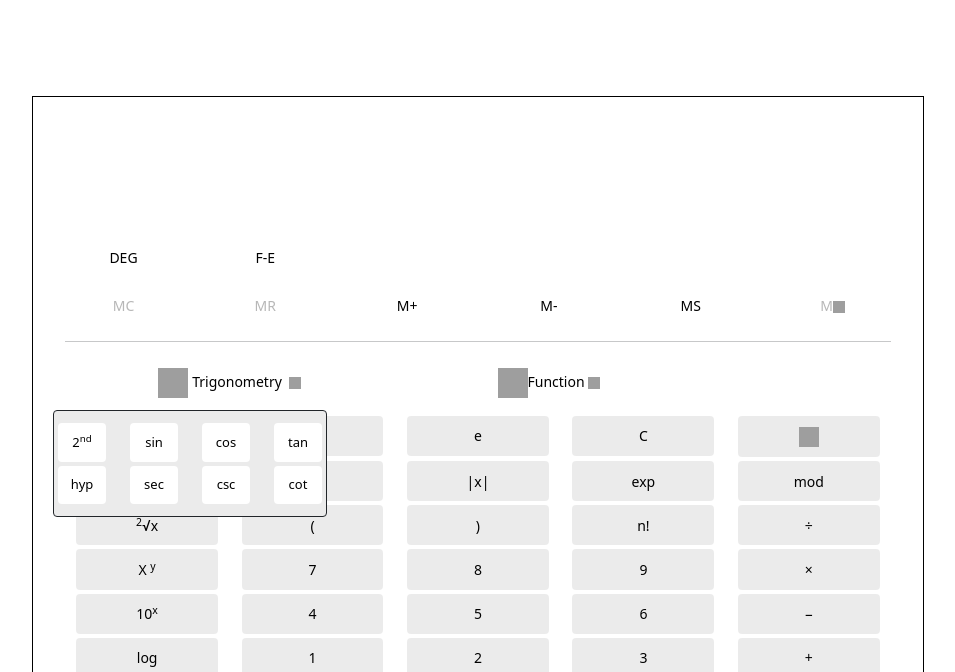
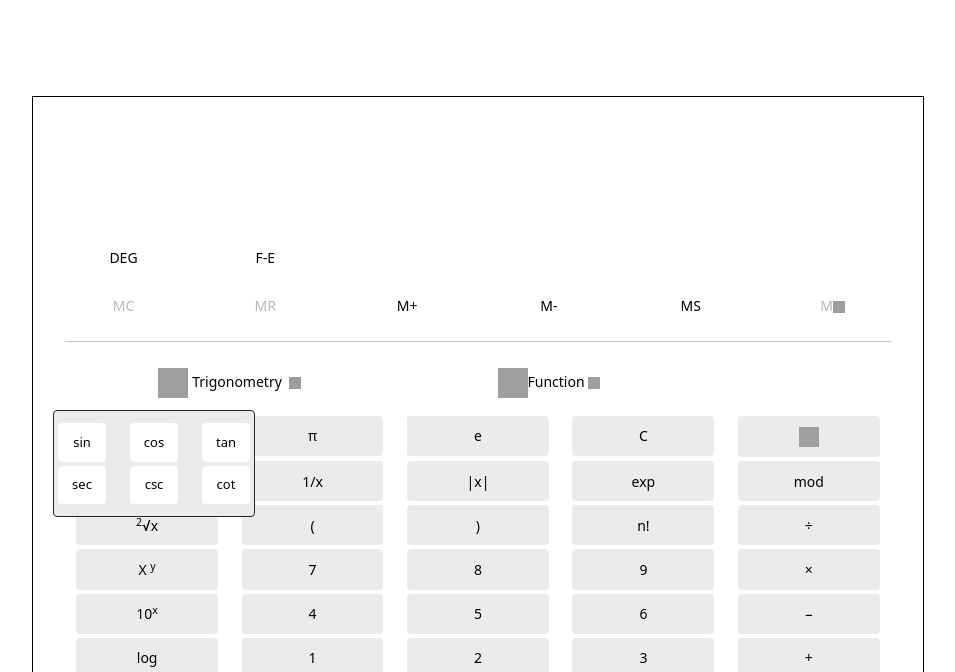
Before and after one commit to sumanjha108155/javascript-calculator, a plain HTML site: page index.html in a window 1280 px wide. Both pictures are taken after a click on the button "Trigonometry". Shown: the top 672 px of the page, without its empty margins (162-1117 px from the left). Drawn offline with nearby package versions, Linux system fonts and the light colour scheme; grey boxes are pictures that could not be loaded.

Commit message:
updated index page

```diff
--- a/index.html
+++ b/index.html
@@ -97,16 +97,14 @@
                     <div class="dropdown-menu " style="border: 1px solid;background-color:#ebebeb;">
                         <div class="container p-1  ">
                             <div class="row d-flex justify-content-between ">
-                                <div  class="col-3"> <button class="rounded  bg-white dropdown-btn">2<sup>nd</sup></button></div>
-                                <div  class="col-3"> <button data-trifun class="rounded  bg-white dropdown-btn">sin</button></div>
-                                <div  class="col-3"> <button data-trifun class="rounded  bg-white dropdown-btn">cos</button></div>
-                                <div  class="col-3"> <button data-trifun class="rounded  bg-white dropdown-btn">tan</button></div>
+                                <div  class="col-4"> <button data-trifun class="rounded  bg-white dropdown-btn">sin</button></div>
+                                <div  class="col-4"> <button data-trifun class="rounded  bg-white dropdown-btn">cos</button></div>
+                                <div  class="col-4"> <button data-trifun class="rounded  bg-white dropdown-btn">tan</button></div>
                             </div>
                             <div class="row mt-1 d-flex justify-content-between">
-                                <div  class="col-3 "> <button class="rounded  bg-white dropdown-btn">hyp</button></div>
-                                <div  class="col-3 "> <button data-trifun class="rounded  bg-white dropdown-btn">sec</button></div>
-                                <div  class="col-3 "> <button data-trifun class="rounded  bg-white dropdown-btn">csc</button></div>
-                                <div  class="col-3 "> <button data-trifun class="rounded  bg-white dropdown-btn">cot</button></div>
+                                <div  class="col-4 "> <button data-trifun class="rounded  bg-white dropdown-btn">sec</button></div>
+                                <div  class="col-4 "> <button data-trifun class="rounded  bg-white dropdown-btn">csc</button></div>
+                                <div  class="col-4 "> <button data-trifun class="rounded  bg-white dropdown-btn">cot</button></div>
                             </div>
                         </div>
                     </div>
@@ -126,9 +124,7 @@
 
                             </div>
                             <div class="row mt-1 d-flex justify-content-between">
-                                <div  class="col-4"> <button class="rounded bg-white dropdown-btn">rand</button></div>
-                                <div  class="col-4"> <button class="rounded bg-white dropdown-btn">&rarr;dms</button></div>
-                                <div  class="col-4"> <button class="rounded bg-white dropdown-btn">&rarr;deg</button></div>
+                                <div  class="col-4"> <button data-random class="rounded bg-white dropdown-btn">rand</button></div>
 
                             </div>
                         </div>
```
